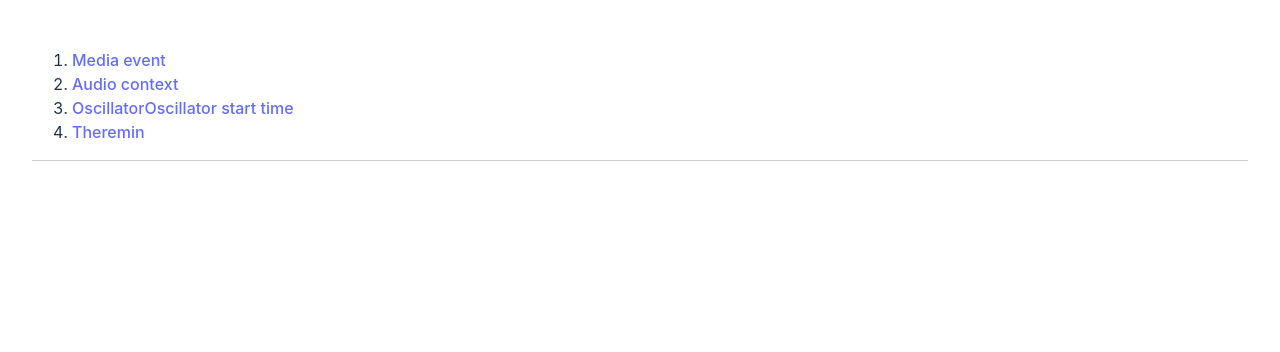
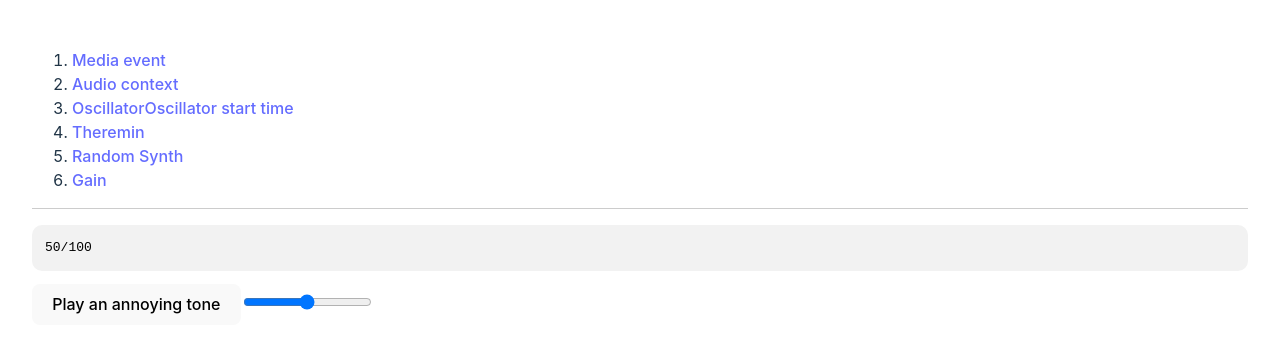
Before and after one commit to gasp/webaudio-vue, a Vue app: page /gain in a window 1280 px wide. Shown: the top 352 px of the page. Built offline with nearby package versions, Linux system fonts and the light colour scheme.

Commit message:
feat: add gain & random-synth

```diff
--- a/src/App.vue
+++ b/src/App.vue
@@ -18,6 +18,12 @@ import { RouterLink } from 'vue-router'
       <li>
         <RouterLink to="/theremin">Theremin</RouterLink>
       </li>
+      <li>
+        <RouterLink to="/random-synth">Random Synth</RouterLink>
+      </li>
+      <li>
+        <RouterLink to="/gain">Gain</RouterLink>
+      </li>
     </ol>
 
   </nav>
--- /dev/null
+++ b/src/components/Gain.vue
@@ -0,0 +1,37 @@
+<script setup lang="ts">
+import { ref, watch } from 'vue';
+const gain = ref(50);
+let amp: GainNode | null = null;
+let oscillator: OscillatorNode | null = null;
+
+function play() {
+  const context = new AudioContext()
+  oscillator = context.createOscillator()
+  oscillator.type = 'sine'
+  oscillator.frequency.value = 430
+
+  amp = context.createGain()
+  // amp.gain.setValueAtTime(gain.value / 100, context.currentTime)
+  oscillator.connect(amp).connect(context.destination)
+  oscillator.start()
+}
+
+// Watch for changes in gain and
+watch(gain, (newGain) => {
+  if (!amp) return
+  // you can use other AudioParams here
+  amp.gain.setValueAtTime(newGain / 100, amp.context.currentTime)
+})
+</script>
+
+<template>
+  <pre>{{ gain }}/100</pre>
+  <button @click="play">Play an annoying tone</button>
+  <input type="range" min="0" max="100" v-model="gain" />
+</template>
+
+<style scoped>
+.read-the-docs {
+  color: #888;
+}
+</style>
--- /dev/null
+++ b/src/components/RandomSynth.vue
@@ -0,0 +1,44 @@
+<script setup lang="ts">
+import { ref, watch } from 'vue';
+const frequency = ref(100);
+
+let context: null | AudioContext = null;
+let oscillator: OscillatorNode | null = null;
+let freq = 200
+
+function changeNote() {
+  freq = freq * 1.5
+  if (freq > 600) {
+    freq = 200 + Math.random() * 200
+  }
+  if (!oscillator || !context) {
+    return
+  }
+  oscillator.frequency.value = freq
+  oscillator.frequency.setValueAtTime(freq, context.currentTime)
+}
+
+setInterval(changeNote, 145)
+function play() {
+  context = new AudioContext()
+  oscillator = context.createOscillator()
+  oscillator.type = 'triangle'
+  oscillator.frequency.value = freq
+  oscillator.frequency.setValueAtTime(freq, context.currentTime)
+  oscillator.connect(context.destination)
+  oscillator.start()
+}
+
+// Watch for changes in frequency and update oscillator frequency
+watch(frequency, (newFrequency) => {
+  if (oscillator) {
+    oscillator.frequency.value = newFrequency;
+  }
+});
+</script>
+
+<template>
+  <button @click="play">Play random notes</button>
+</template>
+
+<style scoped></style>
--- a/src/router.ts
+++ b/src/router.ts
@@ -6,6 +6,8 @@ import AudioContext from './components/AudioContext.vue'
 import Oscillator from './components/Oscillator.vue'
 import OscillatorStartTime from './components/OscillatorStartTime.vue'
 import Theremin from './components/Theremin.vue'
+import RandomSynth from './components/RandomSynth.vue'
+import Gain from './components/Gain.vue'
 
 const routes = [
   { path: '/', component: Home },
@@ -14,6 +16,8 @@ const routes = [
   { path: '/oscillator', component: Oscillator },
   { path: '/oscillator-start-time', component: OscillatorStartTime },
   { path: '/theremin', component: Theremin },
+  { path: '/random-synth', component: RandomSynth },
+  { path: '/gain', component: Gain },
 ]
 
 const router = createRouter({
```
